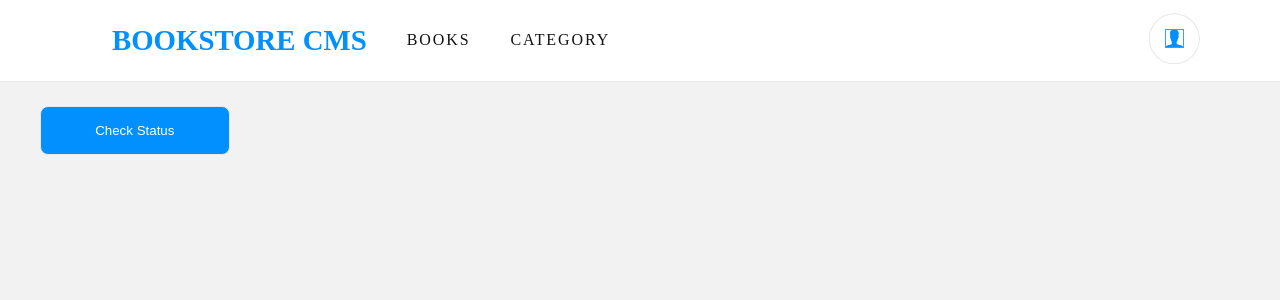
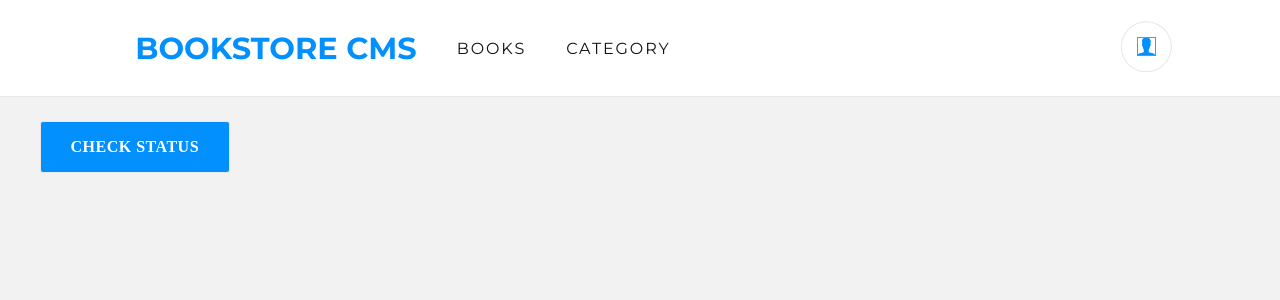
Before and after one commit to johnie261/Book-store, a React (Create React App) app: page /category in a window 1280 px wide. Shown: the top 300 px of the page. Built offline with nearby package versions, Linux system fonts and the light colour scheme.

Commit message:
Make the changes requested

```diff
--- a/src/App.css
+++ b/src/App.css
@@ -1,32 +1,41 @@
+@import url('https://fonts.googleapis.com/css2?family=Montserrat:wght@400;700&family=Roboto+Slab:wght@400;700&display=swap');
+
 body {
   background-color: rgba(0, 0, 0, 0.05);
+  font-family: robotoSlab
+;
   overflow-x: hidden;
 }
 
 .header {
   display: flex;
   align-items: center;
-  justify-content: space-between;
+  justify-content: center;
   background-color: #fff;
   border-bottom: 1px solid #e8e8e8;
   margin: -0.5rem;
   margin-bottom: 1.5rem;
 }
 
+.header-container {
+  width: 81%;
+  display: flex;
+  justify-content: space-between;
+  align-items: center;
+  height: 6rem;
+  margin-left: 1.7rem;
+}
+
 .header-left {
   display: flex;
   align-items: center;
-}
-
-.profile {
-  margin-right: 5rem;
+  font-family: Montserrat;
 }
 
 .header-title {
-  margin-left: 7rem;
   color: #0290ff;
   font-weight: bold;
-  font-size: 1.8rem;
+  font-size: 1.9rem;
 }
 
 .link {
@@ -55,7 +64,8 @@ body {
 .book-container {
   display: flex;
   margin-bottom: 1rem;
-  width: 70%;
+  width: 80%;
+  border-radius: .5rem;
   padding-left: 1.7rem;
   border: solid 1px #e8e8e8;
   background-color: #fff;
@@ -68,31 +78,41 @@ body {
 .title {
   color: #121212;
   font-size: 1.4rem;
-  margin-bottom: 0.5rem;
+  margin: 2rem 0 -1rem 0;
   text-transform: capitalize;
+  font-family: RobotoSlab;
+  font-weight: bold;
+  letter-spacing: -0.2px;
 }
 
 .author {
   font-size: 1rem;
   color: #4386bf;
   text-transform: capitalize;
+  font-family: RobotoSlab;
+  font-weight: 300;
 }
 
 .btn-container {
   display: flex;
   justify-content: start;
   width: 22%;
-}
-
-.btnn {
-  border: none;
+  gap: 1rem;
 }
 
 .btn-remove {
   color: #4386bf;
   background-color: #fff;
-  margin-bottom: 0.5rem;
-  border-right: 1px solid #4386bf;
+  margin-bottom: 1.5rem;
+  border: 1px solid;
+  margin-left: -.5rem;
+  border: none;
+}
+
+.horizon-border {
+  width: 0.125rem;
+  height: 1.3rem;
+  border: solid 1px #e8e8e8;
 }
 
 .percentage {
@@ -133,8 +153,9 @@ body {
 }
 
 .percent {
-  font-size: 1.5rem;
   color: #121212;
+  font-family: Montserrat;
+  font-size: 2rem;
 }
 
 .complete {
@@ -156,7 +177,12 @@ body {
 
 .current {
   width: 150%;
-  color: #908e8e;
+  margin-top: 2rem;
+  opacity: 0.5;
+  font-family: RobotoSlab;
+  font-size: 1rem;
+  font-weight: 300;
+  color: #121212
 }
 
 .chapter {
@@ -164,21 +190,30 @@ body {
   margin-top: -0.7rem;
   color: #121212;
   font-size: 1rem;
+  font-family: RobotoSlab;
+  font-weight: 300;
+  letter-spacing: -0.4px;
 }
 
 .btn-chapter {
-  border-radius: 0.5rem;
+  border-radius: 3px;
   padding: 0.6rem 1rem;
   margin-bottom: 1.5rem;
   width: 130%;
   background-color: #0290ff;
   color: #fff;
   border: solid 1px #e8e8e8;
+  font-family: RobotoSlab;
+  font-size: 1rem;
+  font-weight: 300;
+  letter-spacing: 0.5px;
+  text-align: center;
 }
 
 .form {
   padding-left: 1.7rem;
-  width: 70%;
+  width: 80%;
+  margin-bottom: 15rem;
 }
 
 .vertical-line {
@@ -190,6 +225,11 @@ body {
 
 .heading {
   color: #908e8e;
+  font-family: Montserrat;
+  font-size: 1.25rem;
+  font-weight: bold;
+  letter-spacing: -0.18px;
+  color: #888;
 }
 
 .input {
@@ -198,6 +238,9 @@ body {
   font-size: 1rem;
   padding: 1rem;
   border: solid 1px #e8e8e8;
+  font-family: Montserrat;
+  letter-spacing: -0.15px;
+  color: #121212;
 }
 
 .input-a {
@@ -205,6 +248,9 @@ body {
   font-size: 1rem;
   padding: 1rem;
   border: solid 1px #e8e8e8;
+  font-family: Montserrat;
+  letter-spacing: -0.15px;
+  color: #121212;
 }
 
 .btn {
@@ -215,4 +261,11 @@ body {
   background-color: #0290ff;
   color: #fff;
   border: solid 1px #e8e8e8;
+  font-family: RobotoSlab;
+  font-size: 1rem;
+  text-transform: uppercase;
+  font-weight: bold;
+  letter-spacing: 0.5px;
+  text-align: center;
+  border-radius: 3px;
 }
--- a/src/components/Navigation.js
+++ b/src/components/Navigation.js
@@ -3,6 +3,7 @@ import profile from './icons/profile.png';
 
 const Navigation = () => (
   <section className="header">
+    <div className="header-container">
       <div className="header-left">
         <h1 className="header-title">BOOKSTORE CMS</h1>
         <nav>
@@ -13,6 +14,7 @@ const Navigation = () => (
       <div className="profile">
         <img src={profile} alt="profile" />
       </div>
+    </div>
   </section>
 );
 
--- a/src/components/book.js
+++ b/src/components/book.js
@@ -20,6 +20,7 @@ const Book = ({ itemId, title, author }) => {
         <p className="author">{author}</p>
         <div className="btn-container">
           <button type="button" className="btnn btn-remove">Comment</button>
+          <span className="horizon-border" />
           <button
             type="button"
             className="btnn btn-remove"
@@ -27,6 +28,7 @@ const Book = ({ itemId, title, author }) => {
           >
             Remove
           </button>
+          <span className="horizon-border" />
           <button type="button" className="btnn btn-remove">Edit</button>
         </div>
       </div>
@@ -38,7 +40,7 @@ const Book = ({ itemId, title, author }) => {
           </svg>
         </div>
         <div className="progress-percent">
-          <h3 className="percent"> 77% </h3>
+          <p className="percent"> 77% </p>
           <p className="complete">completed</p>
         </div>
       </div>
```
Lines whose indentation alone changed are shown as unchanged.
